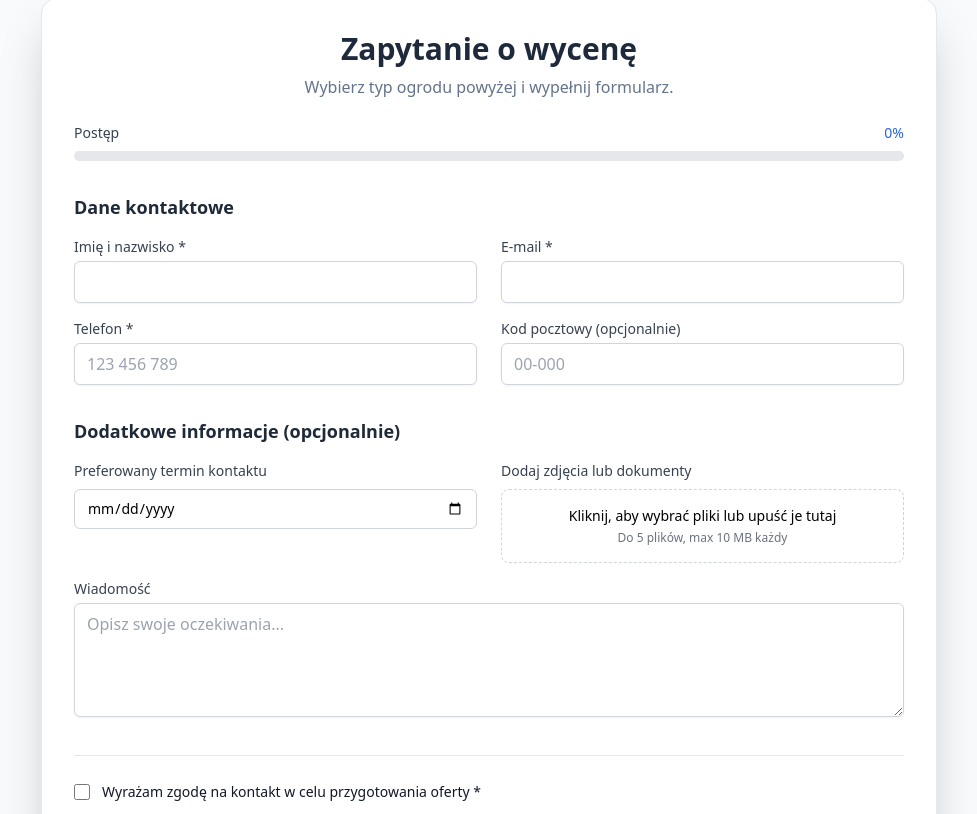
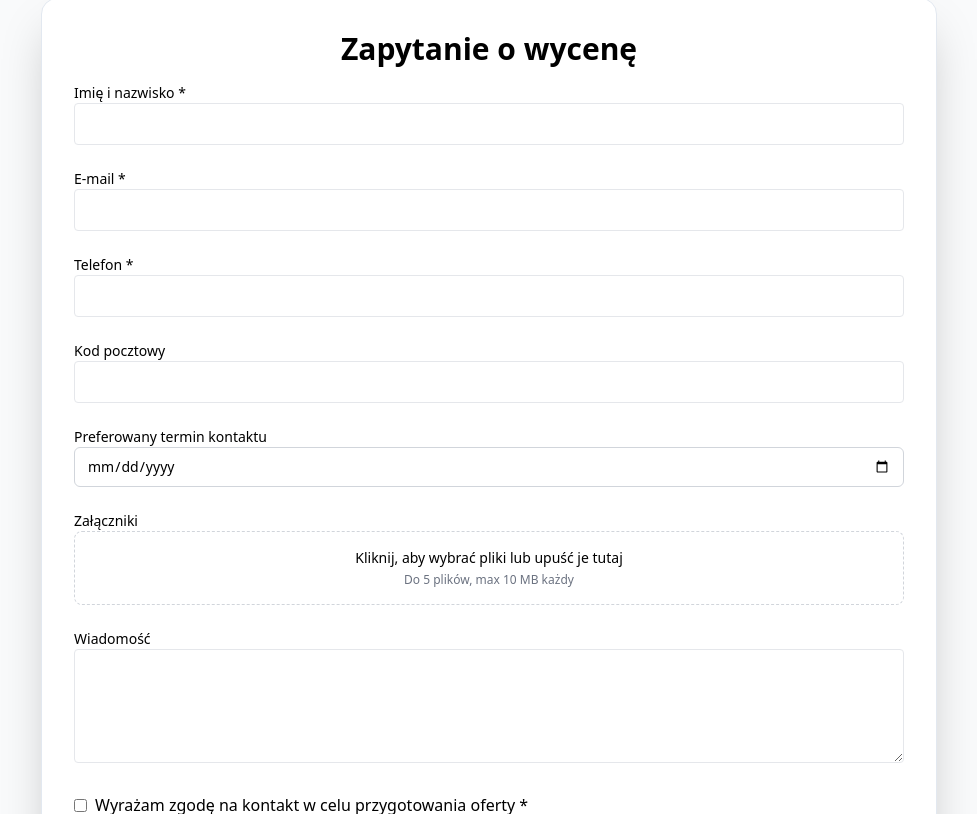
Before and after one commit to roman-hatossy/verandana-v2, a Next.js app: page / in a window 1280 px wide. Shown: the part 606-1420 px from the top of the page, without its empty margins (151-1128 px from the left). Built offline with nearby package versions, Linux system fonts and the light colour scheme.

Commit message:
feat: obsługa załączników w formularzu i wysyłce Resend

```diff
--- a/app/api/send-lead/route.ts
+++ b/app/api/send-lead/route.ts
@@ -1,37 +1,42 @@
 import { NextResponse, NextRequest } from 'next/server';
 import { Resend } from 'resend';
 
-// Inicjalizacja Resend
 const resend = new Resend(process.env.RESEND_API_KEY);
 
 export async function POST(req: NextRequest) {
   try {
-    // Parsowanie danych
-    const data = await req.json();
+    const formData = await req.formData();
+    const files = formData.getAll("files") as File[];
 
-    // Walidacja
-    if (!data.name || !data.email || !data.phone || !data.consent) {
-      return NextResponse.json(
-        { error: 'Brak wszystkich wymaganych pól.' },
-        { status: 400 }
-      );
-    }
+    const name = formData.get("name") as string;
+    const email = formData.get("email") as string;
+    const phone = formData.get("phone") as string;
+    const postalCode = formData.get("postalCode") as string;
+    const type = formData.get("type") as string;
+    const message = formData.get("message") as string;
 
-    // Wysyłanie emaila przez Resend
+    const attachments = await Promise.all(
+      files.map(async (f) => ({
+        filename: f.name,
+        content: Buffer.from(await f.arrayBuffer()).toString("base64"),
+      }))
+    );
+
     const emailResult = await resend.emails.send({
-      from: 'Verandana <formularz@verandana.pl>', // ZMIEŃ NA SWOJĄ DOMENĘ!
-      to: ['roman@verandana.pl'], // ZMIEŃ NA SWÓJ EMAIL!
-      replyTo: data.email, // POPRAWIONE!
-      subject: `Nowy Lead: ${data.name}`,
+      from: 'Verandana <formularz@verandana.pl>',
+      to: ['roman@verandana.pl'],
+      replyTo: email,
+      subject: `Nowy Lead: ${name}`,
       html: `
         <h2>Nowy lead z formularza</h2>
-        <p><strong>Imię:</strong> ${data.name}</p>
-        <p><strong>Email:</strong> ${data.email}</p>
-        <p><strong>Telefon:</strong> ${data.phone}</p>
-        <p><strong>Typ:</strong> ${data.type || 'Nie wybrano'}</p>
-        <p><strong>Kod pocztowy:</strong> ${data.postalCode || 'Brak'}</p>
-        <p><strong>Wiadomość:</strong> ${data.message || 'Brak'}</p>
+        <p><strong>Imię:</strong> ${name}</p>
+        <p><strong>Email:</strong> ${email}</p>
+        <p><strong>Telefon:</strong> ${phone}</p>
+        <p><strong>Typ:</strong> ${type || 'Nie wybrano'}</p>
+        <p><strong>Kod pocztowy:</strong> ${postalCode || 'Brak'}</p>
+        <p><strong>Wiadomość:</strong> ${message || 'Brak'}</p>
       `,
+      attachments,
     });
 
     if (emailResult.error) {
@@ -39,10 +44,7 @@ export async function POST(req: NextRequest) {
       throw new Error(emailResult.error.message);
     }
 
-    return NextResponse.json({
-      message: 'Wiadomość wysłana pomyślnie.'
-    });
-
+    return NextResponse.json({ message: 'Wiadomość wysłana pomyślnie.' });
   } catch (error) {
     console.error("API ERROR:", error);
     return NextResponse.json(
--- a/components/InquiryForm.tsx
+++ b/components/InquiryForm.tsx
@@ -10,10 +10,7 @@ interface ValidationErrors {
   phone?: string;
   postalCode?: string;
 }
-
-interface InquiryFormProps {
-  preselectedType?: string;
-}
+interface InquiryFormProps { preselectedType?: string; }
 
 export default function InquiryForm({ preselectedType = '' }: InquiryFormProps) {
   const [selectedType, setSelectedType] = useState<string>(preselectedType)
@@ -32,165 +29,97 @@ export default function InquiryForm({ preselectedType = '' }: InquiryFormProps)
   const [touched, setTouched] = useState<Record<string, boolean>>({})
   const [isSubmitting, setIsSubmitting] = useState(false)
 
-  // Aktualizuj selectedType gdy zmieni się prop
-  useEffect(() => {
-    if (preselectedType) {
-      setSelectedType(preselectedType);
-    }
-  }, [preselectedType]);
-
-  const validateField = (field: 'email' | 'phone' | 'postalCode', value: string) => {
-    const newErrors = { ...errors }
-    let validationResult;
-    if (field === 'email') validationResult = validateEmail(value);
-    if (field === 'phone') validationResult = validatePhone(value);
-    if (field === 'postalCode') validationResult = validatePostalCode(value);
-
-    if (validationResult && !validationResult.isValid && touched[field]) {
-      newErrors[field] = validationResult.error;
-    } else {
-      delete newErrors[field];
-    }
-    setErrors(newErrors);
-  }
-
-  const handleEmailChange = (e: React.ChangeEvent<HTMLInputElement>) => { const v = e.target.value; setEmail(v); validateField('email', v) }
-  const handlePhoneChange = (e: React.ChangeEvent<HTMLInputElement>) => { const v = formatPhone(e.target.value); setPhone(v); validateField('phone', v) }
-  const handlePostalCodeChange = (e: React.ChangeEvent<HTMLInputElement>) => {
-    const v = formatPostalCode(e.target.value);
-    if (v.length <= 6) { setPostalCode(v); validateField('postalCode', v) }
-  }
-  const handleBlur = (field: 'email' | 'phone' | 'postalCode') => {
-    setTouched(prev => ({ ...prev, [field]: true }));
-    const value = field === 'email' ? email : field === 'phone' ? phone : postalCode;
-    validateField(field, value);
-  }
+  useEffect(() => { if (preselectedType) setSelectedType(preselectedType) }, [preselectedType])
 
   useEffect(() => {
     let progress = 0;
     const fields = [name, email, phone, consent, selectedType];
-    const total = fields.length;
     fields.forEach(field => { if (field) progress++; });
-    setFormProgress(Math.round((progress / total) * 100));
+    setFormProgress(Math.round((progress / fields.length) * 100));
   }, [name, email, phone, consent, selectedType]);
 
   const handleSubmit = async (e: React.FormEvent) => {
-    e.preventDefault();
-    setIsSubmitting(true);
+    e.preventDefault()
+    setIsSubmitting(true)
 
-    const finalErrors: ValidationErrors = {};
-    if (!validateEmail(email).isValid) finalErrors.email = validateEmail(email).error;
-    if (!validatePhone(phone).isValid) finalErrors.phone = validatePhone(phone).error;
-    if (postalCode && !validatePostalCode(postalCode).isValid) {
-        finalErrors.postalCode = validatePostalCode(postalCode).error;
-    }
-    setErrors(finalErrors);
-    setTouched({ email: true, phone: true, postalCode: true });
-
+    // Walidacja
+    const finalErrors: ValidationErrors = {}
+    if (!validateEmail(email).isValid) finalErrors.email = validateEmail(email).error
+    if (!validatePhone(phone).isValid) finalErrors.phone = validatePhone(phone).error
+    if (postalCode && !validatePostalCode(postalCode).isValid) finalErrors.postalCode = validatePostalCode(postalCode).error
+    setErrors(finalErrors)
+    setTouched({ email: true, phone: true, postalCode: true })
     if (Object.keys(finalErrors).length > 0 || !consent) {
-        toast.error('Proszę poprawić błędy w formularzu i wyrazić zgodę.');
-        setIsSubmitting(false);
-        return;
+      toast.error('Proszę poprawić błędy w formularzu i wyrazić zgodę.')
+      setIsSubmitting(false)
+      return
     }
 
-    const formData = { name, email, phone, postalCode, type: selectedType, date: selectedDate, message: comment, consent };
+    // Użycie FormData
+    const fd = new FormData()
+    fd.append("name", name)
+    fd.append("email", email)
+    fd.append("phone", phone)
+    fd.append("postalCode", postalCode)
+    fd.append("type", selectedType)
+    fd.append("date", selectedDate ? selectedDate.toISOString() : "")
+    fd.append("message", comment)
+    fd.append("consent", consent.toString())
+    files.forEach(f => fd.append("files", f.file, f.name))
 
     try {
-        const response = await fetch('/api/send-lead', {
-            method: 'POST',
-            headers: { 'Content-Type': 'application/json' },
-            body: JSON.stringify(formData),
-        });
-        const result = await response.json();
-        if (!response.ok) {
-            throw new Error(result.message || 'Wystąpił błąd serwera.');
-        }
-        toast.success('Dziękujemy! Twoje zapytanie zostało wysłane.');
+      const response = await fetch('/api/send-lead', { method: 'POST', body: fd })
+      const result = await response.json()
+      if (!response.ok) throw new Error(result.message || 'Wystąpił błąd serwera.')
+      toast.success('Dziękujemy! Twoje zapytanie zostało wysłane.')
     } catch (error) {
-        console.error("Błąd wysyłania formularza:", error);
-        toast.error((error as Error).message || 'Nie udało się wysłać formularza. Spróbuj ponownie.');
-    } finally {
-        setIsSubmitting(false);
-    }
+      console.error("Błąd wysyłania formularza:", error)
+      toast.error((error as Error).message || 'Nie udało się wysłać formularza. Spróbuj ponownie.')
+    } finally { setIsSubmitting(false) }
   }
 
   return (
-    <form onSubmit={handleSubmit} className="max-w-4xl mx-auto p-4 sm:p-8 relative bg-white rounded-2xl shadow-2xl border border-slate-200">
-        <div className="mb-8">
-            <h2 className="text-3xl font-bold text-center text-slate-800 mb-2">Zapytanie o wycenę</h2>
-            <p className="text-center text-slate-500">
-              {selectedType ? 'Wypełnij formularz dla wybranego typu ogrodu.' : 'Wybierz typ ogrodu powyżej i wypełnij formularz.'}
-            </p>
-            <div className="flex justify-between items-center mt-6 mb-2">
-                <span className="text-sm font-medium text-gray-700">Postęp</span>
-                <span className="text-sm font-medium text-blue-600">{formProgress}%</span>
-            </div>
-            <div className="w-full bg-gray-200 rounded-full h-2.5">
-                <div className="bg-blue-600 h-2.5 rounded-full transition-all duration-500" style={{ width: `${formProgress}%` }} />
-            </div>
+    <form onSubmit={handleSubmit} className="max-w-4xl mx-auto p-8 bg-white rounded-2xl shadow-2xl border border-slate-200">
+      <h2 className="text-3xl font-bold text-center mb-4">Zapytanie o wycenę</h2>
+      <div className="space-y-6">
+        <div>
+          <label className="block text-sm font-medium">Imię i nazwisko *</label>
+          <input type="text" value={name} onChange={e=>setName(e.target.value)} required className="w-full border px-3 py-2 rounded"/>
         </div>
-
-        <div className="space-y-8">
-            <div>
-            <h3 className="text-lg font-semibold text-gray-800 mb-4">Dane kontaktowe</h3>
-            <div className="grid grid-cols-1 md:grid-cols-2 gap-x-6 gap-y-4">
-                <div>
-                    <label className="block text-sm font-medium text-gray-700">Imię i nazwisko *</label>
-                    <input type="text" value={name} onChange={(e) => setName(e.target.value)} className="mt-1 w-full px-3 py-2 border border-gray-300 rounded-md shadow-sm focus:outline-none focus:ring-2 focus:ring-blue-500" required />
-                </div>
-                <div>
-                    <label className="block text-sm font-medium text-gray-700">E-mail *</label>
-                    <input type="email" value={email} onChange={handleEmailChange} onBlur={() => handleBlur('email')} className={`mt-1 w-full px-3 py-2 border rounded-md shadow-sm focus:outline-none focus:ring-2 ${errors.email ? 'border-red-500 ring-red-500' : 'border-gray-300 focus:ring-blue-500'}`} required />
-                    {errors.email && (<p className="mt-1 text-sm text-red-600">{errors.email}</p>)}
-                </div>
-                <div>
-                    <label className="block text-sm font-medium text-gray-700">Telefon *</label>
-                    <input type="tel" value={phone} onChange={handlePhoneChange} onBlur={() => handleBlur('phone')} placeholder="123 456 789" className={`mt-1 w-full px-3 py-2 border rounded-md shadow-sm focus:outline-none focus:ring-2 ${errors.phone ? 'border-red-500 ring-red-500' : 'border-gray-300 focus:ring-blue-500'}`} required />
-                    {errors.phone && (<p className="mt-1 text-sm text-red-600">{errors.phone}</p>)}
-                </div>
-                <div>
-                    <label className="block text-sm font-medium text-gray-700">Kod pocztowy (opcjonalnie)</label>
-                    <input type="text" value={postalCode} onChange={handlePostalCodeChange} onBlur={() => handleBlur('postalCode')} placeholder="00-000" className={`mt-1 w-full px-3 py-2 border rounded-md shadow-sm focus:outline-none focus:ring-2 ${errors.postalCode ? 'border-red-500 ring-red-500' : 'border-gray-300 focus:ring-blue-500'}`} />
-                    {errors.postalCode && (<p className="mt-1 text-xs text-red-600">{errors.postalCode}</p>)}
-                </div>
-            </div>
-            </div>
-
-            <div>
-            <h3 className="text-lg font-semibold text-gray-800 mb-4">Dodatkowe informacje (opcjonalnie)</h3>
-            <div className="grid grid-cols-1 md:grid-cols-2 gap-x-6 gap-y-4">
-                <div>
-                    <label className="block text-sm font-medium text-gray-700 mb-2">Preferowany termin kontaktu</label>
-                    <Calendar selectedDate={selectedDate} onDateSelect={setSelectedDate} />
-                </div>
-                <div>
-                    <label className="block text-sm font-medium text-gray-700 mb-2">Dodaj zdjęcia lub dokumenty</label>
-                    <FileUpload files={files} onFilesChange={setFiles} onError={(m) => toast.error(m)} />
-                </div>
-                <div className="md:col-span-2">
-                    <label className="block text-sm font-medium text-gray-700">Wiadomość</label>
-                    <textarea value={comment} onChange={(e) => setComment(e.target.value)} rows={4} className="mt-1 w-full px-3 py-2 border border-gray-300 rounded-md shadow-sm focus:outline-none focus:ring-2 focus:ring-blue-500" placeholder="Opisz swoje oczekiwania..."></textarea>
-                </div>
-            </div>
-            </div>
+        <div>
+          <label className="block text-sm font-medium">E-mail *</label>
+          <input type="email" value={email} onChange={e=>setEmail(e.target.value)} required className="w-full border px-3 py-2 rounded"/>
         </div>
-
-        <div className="mt-8 border-t pt-6">
-            <div className="flex items-start">
-            <div className="flex h-6 items-center">
-                <input id="consent" name="consent" type="checkbox" checked={consent} onChange={(e) => setConsent(e.target.checked)} className="h-4 w-4 rounded border-gray-300 text-blue-600 focus:ring-blue-600"/>
-            </div>
-            <div className="ml-3 text-sm leading-6">
-                <label htmlFor="consent" className="font-medium text-gray-900">Wyrażam zgodę na kontakt w celu przygotowania oferty *</label>
-            </div>
-            </div>
+        <div>
+          <label className="block text-sm font-medium">Telefon *</label>
+          <input type="tel" value={phone} onChange={e=>setPhone(e.target.value)} required className="w-full border px-3 py-2 rounded"/>
         </div>
-
-        <div className="mt-8 text-center">
-            <button type="submit" className="px-10 py-4 rounded-lg font-semibold text-white transition-all bg-blue-600 hover:bg-blue-700 shadow-lg hover:shadow-xl focus:outline-none focus:ring-2 focus:ring-offset-2 focus:ring-blue-500 disabled:bg-gray-400 disabled:cursor-not-allowed disabled:shadow-none" disabled={!consent || isSubmitting}>
-                {isSubmitting ? 'Wysyłanie...' : 'Wyślij zapytanie'}
-            </button>
+        <div>
+          <label className="block text-sm font-medium">Kod pocztowy</label>
+          <input type="text" value={postalCode} onChange={e=>setPostalCode(e.target.value)} className="w-full border px-3 py-2 rounded"/>
         </div>
+        <div>
+          <label className="block text-sm font-medium">Preferowany termin kontaktu</label>
+          <Calendar selectedDate={selectedDate} onDateSelect={setSelectedDate}/>
+        </div>
+        <div>
+          <label className="block text-sm font-medium">Załączniki</label>
+          <FileUpload files={files} onFilesChange={setFiles} onError={(m)=>toast.error(m)}/>
+        </div>
+        <div>
+          <label className="block text-sm font-medium">Wiadomość</label>
+          <textarea value={comment} onChange={e=>setComment(e.target.value)} rows={4} className="w-full border px-3 py-2 rounded"/>
+        </div>
+        <div className="flex items-center">
+          <input id="consent" type="checkbox" checked={consent} onChange={e=>setConsent(e.target.checked)} className="mr-2"/>
+          <label htmlFor="consent">Wyrażam zgodę na kontakt w celu przygotowania oferty *</label>
+        </div>
+      </div>
+      <div className="mt-6 text-center">
+        <button type="submit" disabled={!consent||isSubmitting} className="px-6 py-3 bg-blue-600 text-white rounded shadow">
+          {isSubmitting ? 'Wysyłanie...' : 'Wyślij zapytanie'}
+        </button>
+      </div>
     </form>
   )
 }
```
